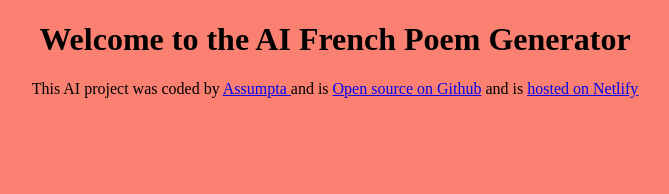
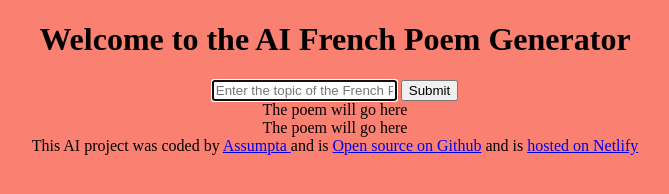
Before and after one commit to Assumpta-tech/french-poem-generator, a plain HTML site: page index.html in a window 1280 px wide. Shown: the whole page, without its empty margins (305-974 px from the left). Drawn offline with Linux system fonts and the light colour scheme.

Commit message:
Added Basic HTML Structure

```diff
--- a/index.html
+++ b/index.html
@@ -7,7 +7,26 @@
     <title>AI Poem Generator</title>
   </head>
   <body>
-    <h1>Welcome to the AI French Poem Generator</h1>
+    <header>
+      <h1>Welcome to the AI French Poem Generator</h1>
+    </header>
+    <main>
+      <form>
+        <input
+          type="text"
+          placeholder="Enter the topic of the French Poem"
+          autofocus
+          required
+          autocomplete="off"
+        />
+        <input type="submit" />
+      </form>
+      <div>
+        The poem will go here
+        <br />
+        The poem will go here
+      </div>
+    </main>
 
     <footer>
       This AI project was coded by
```
